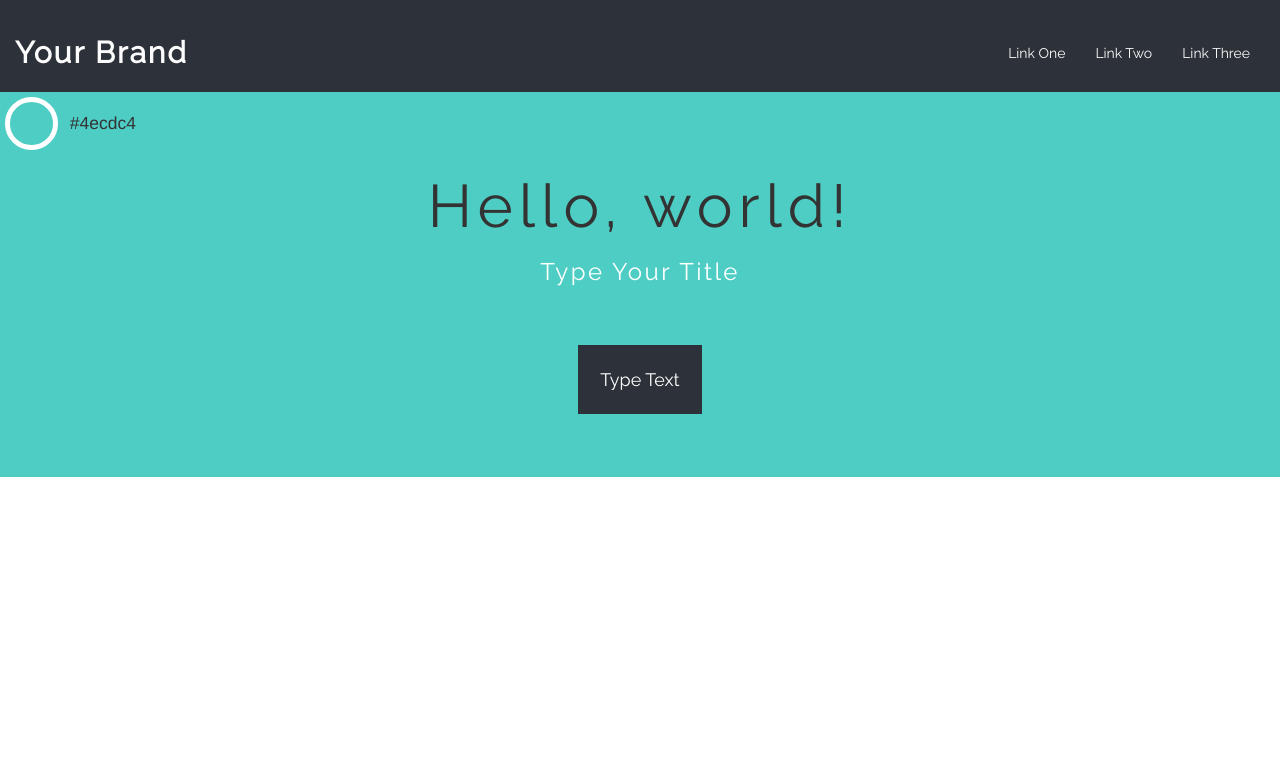
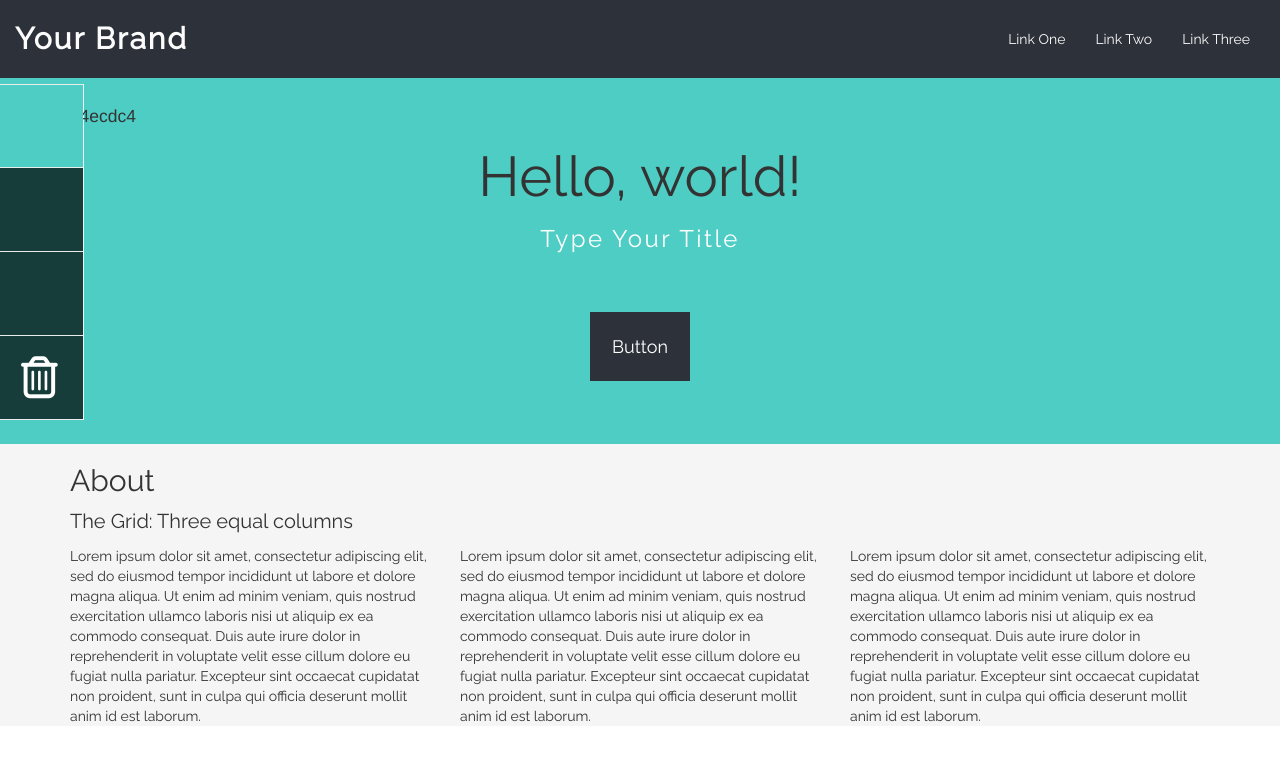
Before and after one commit to CafeSquare/editor, a plain HTML site: page index.html in a window 1280 px wide. Drawn offline with nearby package versions, Linux system fonts and the light colour scheme.

Commit message:
Add files via upload

```diff
--- a/css/styles.css
+++ b/css/styles.css
@@ -28,7 +28,7 @@ width: 100%;
 width: 100%;
 height: auto;
 overflow: hidden;
-background: #4ECDC4;
+background-color: #4ECDC4;
 }
 
 .the-title {
@@ -41,7 +41,17 @@ letter-spacing: .1em;
 color:#fff;
 }
 
-h1.the-title:focus { outline: 1px dashed rgb(45, 49, 57); }
+.h2 {
+margin: 0 auto;
+width: 100%;
+text-align: center !important;
+font-size: 3em;
+letter-spacing: .1em;
+color:rgb(45, 49, 57);
+}
+
+h1:focus { outline: 1px dashed rgb(45, 49, 57); }
+h2:focus { outline: 1px dashed rgb(45, 49, 57); }
 p.the-title:focus { outline: 1px dashed rgba(255, 255, 255, 0.7); }
 
 /* blinking */
@@ -101,6 +111,15 @@ p.the-title:focus { outline: 1px dashed rgba(255, 255, 255, 0.7); }
   }
 }
 
+#section-2 {
+position: relative;
+width: 100%;
+height: auto;
+overflow: hidden;
+background-color: #f5f5f5;
+z-index:1;
+}
+
 
 /*
 ========================================================
@@ -114,7 +133,7 @@ background: transparent;
 
 .navbar-default {
 background: rgb(45, 49, 57);
-padding-top: 2em;
+padding-top: 1em;
 border:0;
 border-radius: 0;
 }
@@ -175,7 +194,7 @@ margin-bottom: 0;
 
 .jumbotron h1 {
 text-align: center;
-font-size: 60px;
+font-size: 4em;
 }
 
 .jumbotron p {
@@ -199,7 +218,75 @@ background-color: #204056;
 
 /*
 ========================================================
-03. MINICOLORS
+03. EDITOR
+========================================================
+*/
+
+#editor {
+position: absolute;
+left:0;
+top:6em;
+width:6em;
+border-right:1px solid  rgba(255, 255, 255, 0.9);
+z-index: 2;
+}
+
+.editorColors {
+cursor: pointer;
+width:100%;
+height: 6em;
+background: rgba(0, 0, 0, 0.7);
+border-top:1px solid  rgba(255, 255, 255, 0.9);
+border-bottom:1px solid  rgba(255, 255, 255, 0.9);
+}
+
+.editorImages {
+cursor: pointer;
+width:100%;
+height: 6em;
+background: rgba(0, 0, 0, 0.7);
+border-bottom:1px solid  rgba(255, 255, 255, 0.9);
+}
+
+.editorOpacity {
+cursor: pointer;
+width:100%;
+height: 6em;
+background: rgba(0, 0, 0, 0.7);
+border-bottom:1px solid  rgba(255, 255, 255, 0.9);
+}
+
+.blocktrash {
+cursor: pointer;
+width:100%;
+height: 6em;
+background: rgba(0, 0, 0, 0.7);
+border-bottom:1px solid  rgba(255, 255, 255, 0.9);
+}
+
+.editorImages:hover,
+.editorOpacity:hover,
+.blocktrash:hover {
+background: rgba(0, 0, 0, 0.9);
+-webkit-transition-duration: 1s; /* Safari */
+transition-duration: 1s;
+}
+
+/*
+========================================================
+04. FONT AWESOME STYLING
+========================================================
+*/
+
+i.fa.fa-trash-o {
+color:#fff;
+font-size:3em;
+padding:21px;
+}
+
+/*
+========================================================
+05. MINICOLORS
 ========================================================
 */
 
@@ -218,22 +305,20 @@ outline: none;
 }
 
 .minicolors-swatch {
-top:5px;
-left:5px;
+top:0 !important;
+left:0 !important;
 background: transparent !important;
 border: 0 !important;
 }
 
 /* THE SWATCH CIRCLE */
 span.minicolors-swatch-color {
-width: 3.75em;
-height: 3.75em;
-border-radius: 50%;
-border:5px solid rgba(255, 255, 255, 1);
+width: 5.95em;
+height: 5.85em;
 }
 
 .minicolors-panel {
-top:5em !important;
+top:6em !important;
 }
 
 .minicolors .minicolors-grid {
@@ -248,16 +333,9 @@ MOBILE
 
 @media (max-width:768px) {
 
-  button.export-button {
-  margin:0 20%;
-  width: 60%;
-  padding: 2% 0;
-  background: rgb(151, 151, 216);
-  border-radius: 20px;
-  color: #fff;
-  font-size: 16px;
-  text-align: center;
-  }
+.navbar-default .navbar-nav>li>a {
+text-align: right;
+}
 
 
 }
--- a/index.html
+++ b/index.html
@@ -66,45 +66,93 @@
     </div><!-- /.container-fluid -->
   </nav>
 
-<!-- THE CONTENT -->
+  <!-- EDITOR BAR -->
 
-<div id="header">
+  <div id="editor" class="animated slideInLeft">
 
+    <div class="editorColors">
       <input type="text" id="header-color" class="minicolors" data-control="wheel" value="#4ECDC4">
 
       <script>
-  $(document).ready( function() {
-
-  $('INPUT[type=minicolors]').miniColors({
-  change: function(hex, rgb) {     $('body').css("background-color",hex); }
-  });
-
-  });
-
       $('#header-color').minicolors();
       </script>
+    </div>
+
+    <div class="editorImages">
+    </div>
+
+    <div class="editorOpacity">
+    </div>
+
+    <div class="blocktrash">
+    <i class="fa fa-trash-o"></i>
+    </div>
+
+    <script>
+    $('.blocktrash').click(function() {
+    $('#header').addClass ('animated fadeOutUpBig');
+    $('#header').replaceWith ('#section-2');
+    $('#header').remove();
+    });
+    </script>
+
+  </div>
+  <!-- end editor -->
+
 
 <!-- THE HEADER -->
+<div id="header">
+
+<!-- JUMBOTRON -->
 
 <div class="jumbotron">
   <div class="container">
 
-    <h1 class="the-title">Hello, world!</h1>
+    <h1>Hello, world!</h1>
 
     <p class="the-title">Type Your Title</p>
-    <p><a class="btn btn-primary btn-lg" href="#" role="button">Type Text</a></p>
+    <p><a class="btn btn-primary btn-lg" href="#" role="button">Button</a></p>
 
   </div>
 </div>
+<!-- end jumbotron -->
 
 </div>
-<!-- end content -->
+<!-- end header -->
+
+<!-- SECTION 2 -->
+<div id="section-2">
+
+  <div class="container">
+
+    <h2>About</h2>
+    <p class="the-title-2">The Grid: Three equal columns</p>
+
+    <div class="row">
+
+      <div class="col-md-4">
+      Lorem ipsum dolor sit amet, consectetur adipiscing elit, sed do eiusmod tempor incididunt ut labore et dolore magna aliqua. Ut enim ad minim veniam, quis nostrud exercitation ullamco laboris nisi ut aliquip ex ea commodo consequat. Duis aute irure dolor in reprehenderit in voluptate velit esse cillum dolore eu fugiat nulla pariatur. Excepteur sint occaecat cupidatat non proident, sunt in culpa qui officia deserunt mollit anim id est laborum.
+      </div>
+
+      <div class="col-md-4">
+      Lorem ipsum dolor sit amet, consectetur adipiscing elit, sed do eiusmod tempor incididunt ut labore et dolore magna aliqua. Ut enim ad minim veniam, quis nostrud exercitation ullamco laboris nisi ut aliquip ex ea commodo consequat. Duis aute irure dolor in reprehenderit in voluptate velit esse cillum dolore eu fugiat nulla pariatur. Excepteur sint occaecat cupidatat non proident, sunt in culpa qui officia deserunt mollit anim id est laborum.
+      </div>
+
+      <div class="col-md-4">
+      Lorem ipsum dolor sit amet, consectetur adipiscing elit, sed do eiusmod tempor incididunt ut labore et dolore magna aliqua. Ut enim ad minim veniam, quis nostrud exercitation ullamco laboris nisi ut aliquip ex ea commodo consequat. Duis aute irure dolor in reprehenderit in voluptate velit esse cillum dolore eu fugiat nulla pariatur. Excepteur sint occaecat cupidatat non proident, sunt in culpa qui officia deserunt mollit anim id est laborum.
+      </div>
+
+    </div>
+
+  </div>
+<!-- end container -->
+</div>
+<!-- end section-2 -->
 
 
 <!-- jQuery (necessary for Bootstrap's JavaScript plugins) -->
 <script src="https://ajax.googleapis.com/ajax/libs/jquery/1.11.3/jquery.min.js"></script>
 <script src="assets/js/jquery-ui-1.10.0.custom.min.js" type="text/javascript"></script>
 <script src="js/bootstrap.min.js"></script>
-
 </body>
 </html>
--- a/js/metabuilder.js
+++ b/js/metabuilder.js
@@ -30,18 +30,14 @@ $( function() {
 
 // RESIZE ME.
 $( function() {
-    $( "#header" ).resizable();
+    $( "#resizable" ).resizable();
   } );
 
 // EDITABLE H1.
 
 $(function(){
-    var $div=$('h1.the-title'), isEditable=$div.is('.editable');
-    $('h1.the-title').prop('contenteditable',!isEditable).toggleClass('editable');
-})
-
-$( "h1.the-title" ).focus(function() {
-    $('.blinking-cursor').css('display','none');
+    var $div=$('h1'), isEditable=$div.is('.editable');
+    $('h1').prop('contenteditable',!isEditable).toggleClass('editable');
 })
 
 // EDITABLE TEXT JUMBOTRON.
@@ -49,10 +45,6 @@ $( "h1.the-title" ).focus(function() {
 $(function(){
     var $div=$('p.the-title'), isEditable=$div.is('.editable');
     $('p.the-title').prop('contenteditable',!isEditable).toggleClass('editable');
-})
-
-$( "p.the-title" ).focus(function() {
-    $('.blinking-cursor').css('display','none');
 })
 
 // EDITABLE CALL-TO-ACTION JUMBOTRON.
@@ -74,3 +66,17 @@ $(function(){
 $('#wheel-demo').minicolors({
     value: '#cc0000'
 });
+
+// TRASH HEADER
+
+  $('.blocktrash').click(function() {
+  $('#header').css('background-color', 'blue');
+  $('#header').addClass ('animated slideOutUp');
+  });
+
+// EDITOR COLOR HEADER
+
+$('.colors-list li').click(function(e) {
+    var color = $(this).text();
+    $('.results').css('background-color', color);
+});
```
Lines whose indentation alone changed are shown as unchanged.
